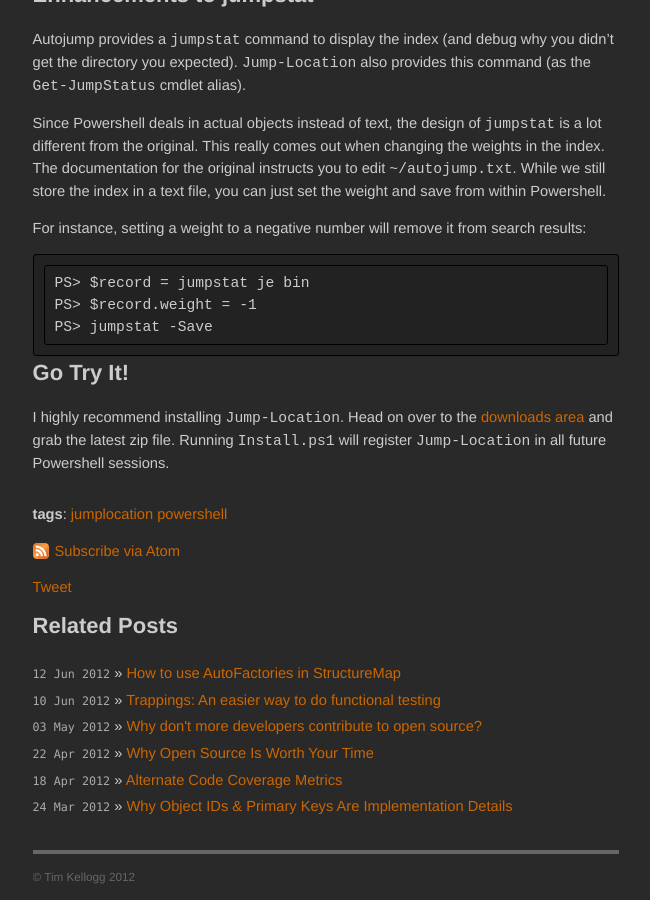
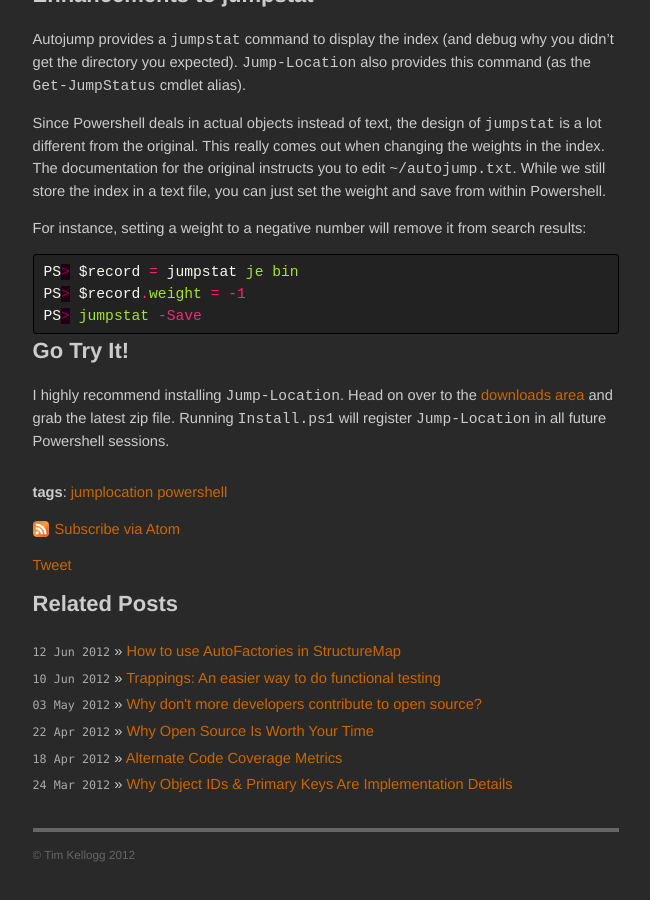
Before and after one commit to tkellogg/tkellogg.github.com, a Jekyll site: the page built from _posts/2012-08-21-introducing-Jump-Location.markdown, in a window 1280 px wide and 900 px high, scrolled down 1071 px. Shown: the whole window, without its empty margins (314-964 px from the left). Built offline with Jekyll 4.4.1, drawn with Linux system fonts in a browser that asks for light colours; comment, search, counter and statistics services are not loaded; after the commit the page ends 1949 px from its top, so only the background shows below that.

Commit message:
Fixed highlighting issue for powershell

````diff
--- a/_posts/2012-08-21-introducing-Jump-Location.markdown
+++ b/_posts/2012-08-21-introducing-Jump-Location.markdown
@@ -57,11 +57,11 @@
 For instance, setting a weight to a negative number will remove it from
 search results:
 
-```
+{% highlight powershell %}
 PS> $record = jumpstat je bin
 PS> $record.weight = -1
 PS> jumpstat -Save
-```
+{% endhighlight %}
 
 Go Try It!
 ----------
````
